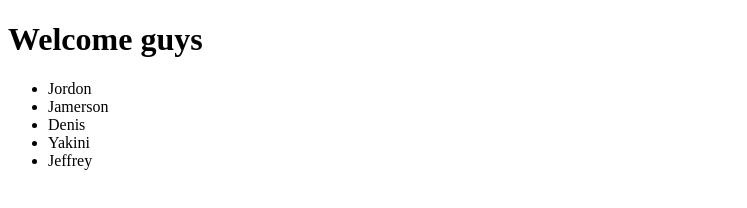
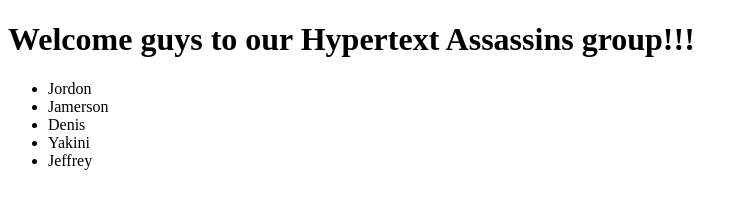
Before and after one commit to jordanrbunnell/ProjectOne, a plain HTML site: page index.html in a window 1280 px wide. Shown: the whole page, without its empty margins (0-747 px from the left). Drawn offline with Linux system fonts and the light colour scheme.

Commit message:
Changed heading

```diff
--- a/index.html
+++ b/index.html
@@ -6,7 +6,7 @@
     <title>Welcome to the Assassins</title>
 </head>
 <body>
-    <h1>Welcome guys</h1>
+    <h1>Welcome guys to our Hypertext Assassins group!!!</h1>
     <ul>
         <li>Jordon</li>
         <li>Jamerson</li>
```
